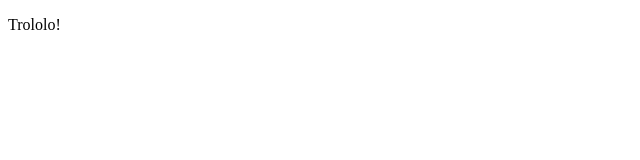
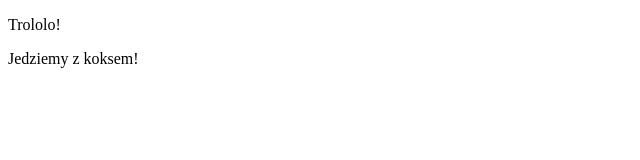
Before and after one commit to Pusiaczek/Pusiaczek.github.io, a plain HTML site: page index.html in a window 1280 px wide. Shown: the whole page, without its empty margins (0-640 px from the left). Drawn offline with Linux system fonts and the light colour scheme.

Commit message:
Dodano drugi paragraf na galezi alfa-version

```diff
--- a/index.html
+++ b/index.html
@@ -8,5 +8,6 @@
 </head>
 <body>
     <p>Trololo!</p>
+    <p>Jedziemy z koksem!</p>
 </body>
 </html>
```
